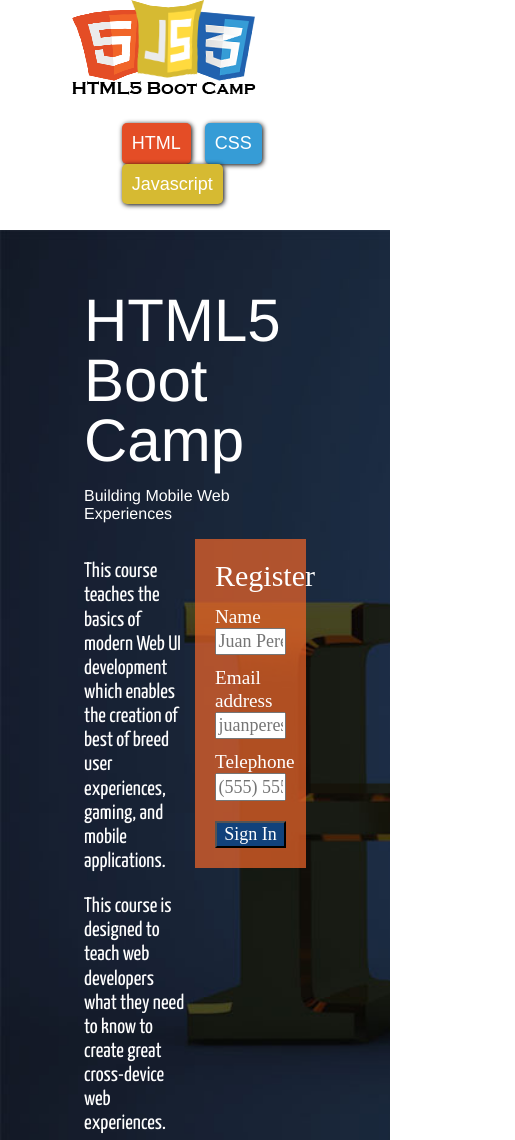
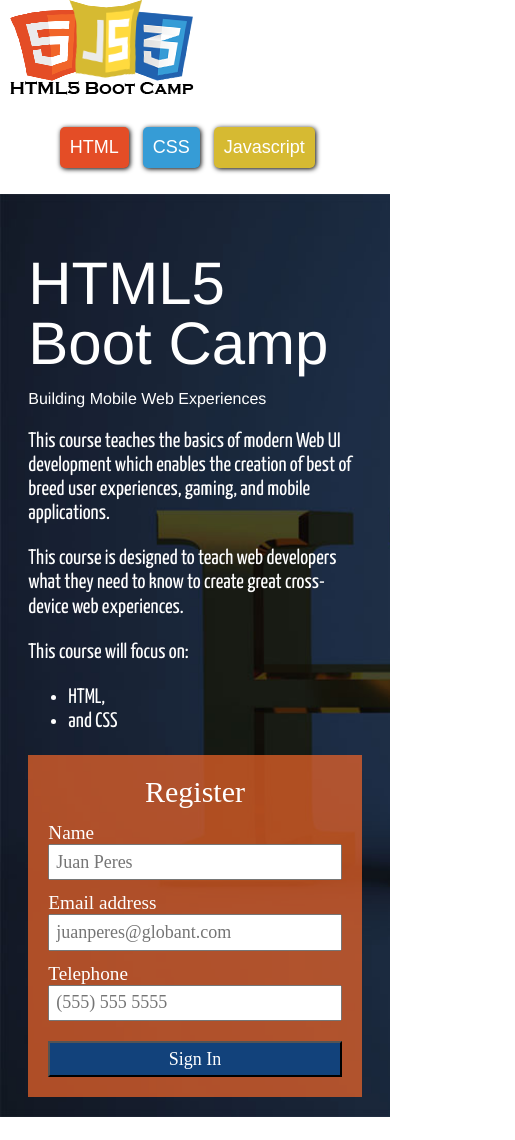
Before and after one commit to nuriasuarez/startup, a plain HTML site: page index.html in a window 390 px wide. Shown: the top 1140 px of the page, 515 px wide, since content can reach past the window. Drawn offline with nearby package versions, Linux system fonts and the light colour scheme; a web font is replaced by a local one.

Commit message:
HTML: Exercise responsive

```diff
--- a/index.html
+++ b/index.html
@@ -1,12 +1,14 @@
 <!DOCTYPE html>
 <html lang="en">
 <head>
+	<meta name="viewport" content="width=device-width, initial-scale=1">
 	<meta charset="UTF-8">
 	<title>Exercise2</title>
 	<link href="http://fonts.googleapis.com/css?family=Shadows+Into+Light+Two" rel="stylesheet" type="text/css">
 	<link href="http://fonts.googleapis.com/css?family=Yanone+Kaffeesatz" rel="stylesheet" type="text/css">
 	<link href="normalize.css" rel="stylesheet">
 	<link rel="stylesheet" type="text/css" href="style.css">
+
 
 </head>
 
--- a/style.css
+++ b/style.css
@@ -2,11 +2,7 @@ body {
 	margin: 0;
 }
 
-@media screen and (max-width:750px) {
 
-
-
-}
 
 .contenedor {
     margin: auto;
@@ -200,3 +196,35 @@ footer {
 	padding: 30px 0 30px 0;
 
 }
+
+
+@media screen and (max-width:780px) {
+
+	.logo, header nav {
+		float:none;
+		clear:both;
+	}
+	.contenedor {
+		width: 95%;
+	}
+
+}
+
+@media screen and (max-width:450px) {
+
+	.logo, header nav {
+		float:none;
+		clear:both;
+	}
+	.contenedor {
+		width: 95%;
+	}
+
+	.rightFloat,.leftFloat {
+	box-sizing: border-box;
+	float: none;
+	width: 100%;
+
+	}
+
+}
```
